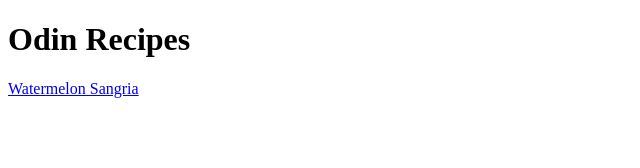
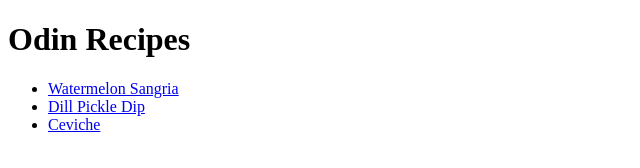
Before and after one commit to kevinnardelli/odin-recipes, a plain HTML site: page index.html in a window 1280 px wide. Shown: the whole page, without its empty margins (0-640 px from the left). Drawn offline with Linux system fonts and the light colour scheme.

Commit message:
Add list of recipes on homepage
now the homepage has a list of links to the recipes.

```diff
--- a/index.html
+++ b/index.html
@@ -6,6 +6,10 @@
 </head>
 <body>
   <h1>Odin Recipes</h1>
-  <a href="recipes/watermelon-sangria.html">Watermelon Sangria</a>
+  <ul>
+    <li><a href="recipes/watermelon-sangria.html">Watermelon Sangria</a></li>
+    <li><a href="recipes/dill-pickle-dip.html">Dill Pickle Dip</a></li>
+    <li><a href="recipes/ceviche.html">Ceviche</a></li>
+  </ul>
 </body>
 </html>
```
